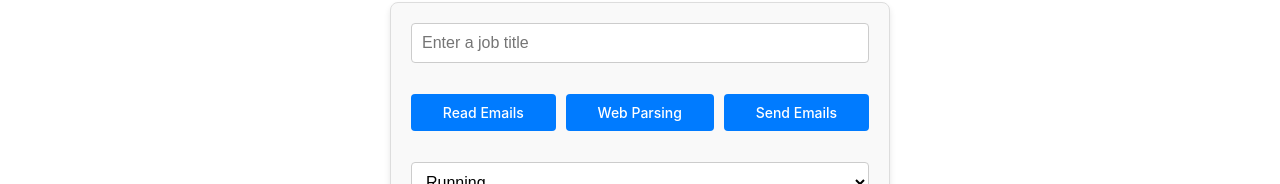
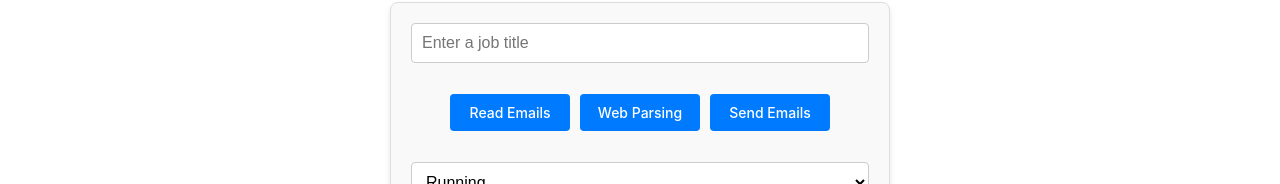
Before and after one commit to denichinv/job-management-jsx, a React (Vite) app in the folder job-management-app/: page / in a window 1280 px wide. Shown: the part 250-434 px from the top of the page. Built offline with nearby package versions, Linux system fonts and the light colour scheme.

Commit message:
Job buttons added as a component

```diff
--- /dev/null
+++ b/job-management-app/src/JobButtons.css
@@ -0,0 +1,19 @@
+
+  .bottom-line button {
+    flex: 1 1 auto;
+    min-width: 120px;
+    max-width: 200px;
+    background-color: #007bff;
+    color: white;
+    border: none;
+    padding: 10px 15px;
+    border-radius: 4px;
+    cursor: pointer;
+    font-size: 14px;
+  }
+  .bottom-line {
+    display: flex;
+    flex-wrap: wrap;
+    gap: 10px;
+    justify-content: center;
+  }
--- /dev/null
+++ b/job-management-app/src/JobButtons.jsx
@@ -0,0 +1,18 @@
+
+import PropTypes from 'prop-types';
+import "./JobButtons.css"
+
+export const JobButtons = (props) => {
+  return (
+    <div >
+      <button className='bottom-line'>{props.value}</button>
+    </div>
+  );
+};
+
+
+JobButtons.propTypes = {
+  value: PropTypes.string.isRequired
+};
+
+export default JobButtons;
--- a/job-management-app/src/JobForm.jsx
+++ b/job-management-app/src/JobForm.jsx
@@ -1,4 +1,5 @@
 import './Jobform.css'
+import { JobButtons } from './JobButtons'
 
 function JobForm() {
   return (
@@ -10,9 +11,9 @@ function JobForm() {
         <div className="form-details">
 
             <div className="bottom-line">
-            <button value="">Read Emails</button>
-            <button value="">Web Parsing</button>
-            <button value="">Send Emails</button>
+            <JobButtons value="Read Emails"/>
+            <JobButtons value="Web Parsing"/>
+            <JobButtons value="Send Emails"/>
             </div>
             </div>
 
--- a/job-management-app/src/Jobform.css
+++ b/job-management-app/src/Jobform.css
@@ -24,25 +24,7 @@ input[type="text"] {
   margin: 1rem 0;
 }
 
-.bottom-line {
-  display: flex;
-  flex-wrap: wrap;
-  gap: 10px;
-  justify-content: center;
-}
 
-.bottom-line button {
-  flex: 1 1 auto;
-  min-width: 120px;
-  max-width: 200px;
-  background-color: #007bff;
-  color: white;
-  border: none;
-  padding: 10px 15px;
-  border-radius: 4px;
-  cursor: pointer;
-  font-size: 14px;
-}
 
 .job-status {
   width: 100%;
```
